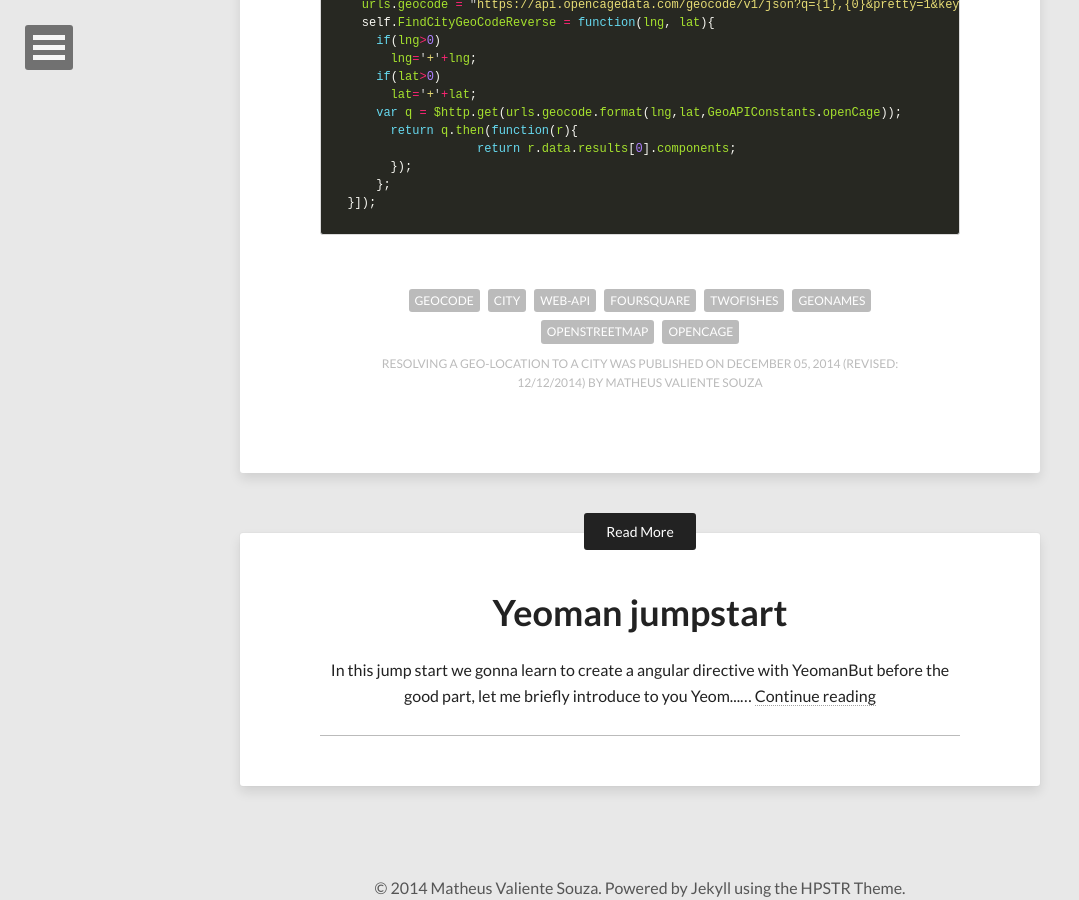
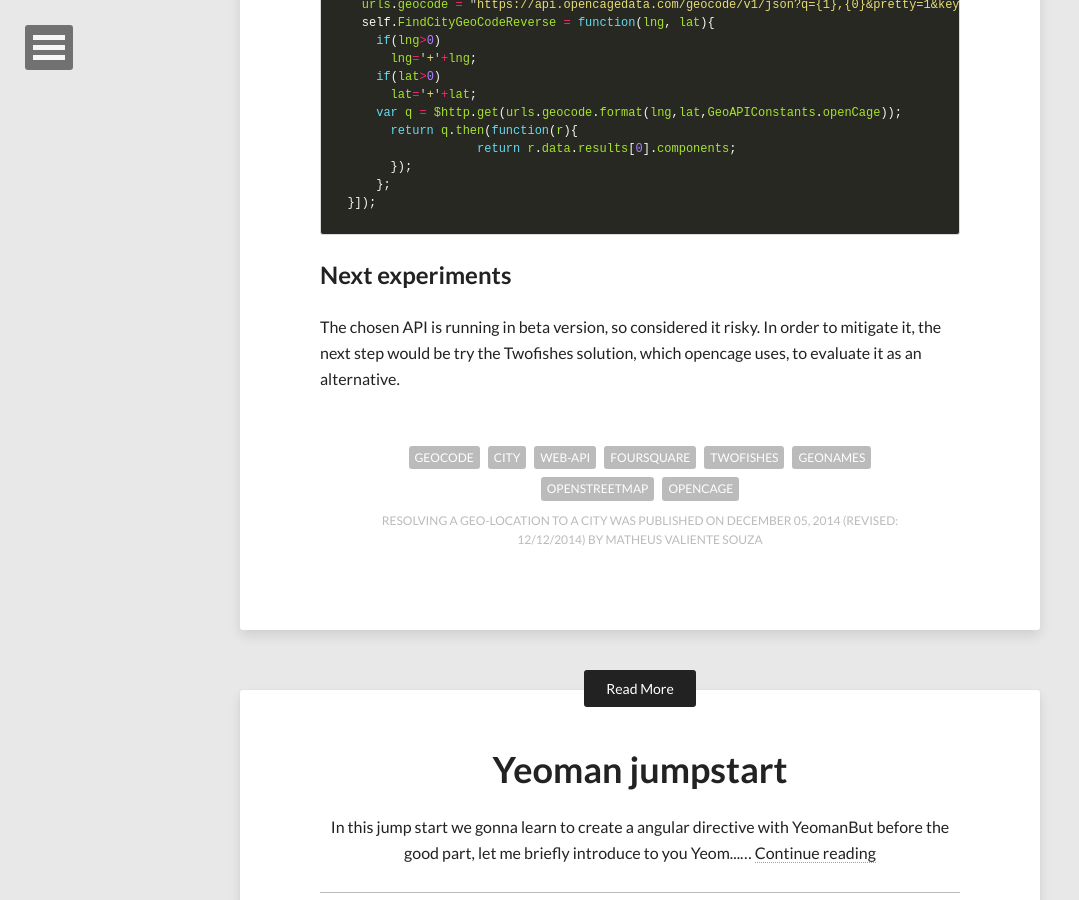
Before and after one commit to mvsouza/mvsouza.github.io, a Jekyll site: the page built from _posts/2014-12-05-resolving-a-geo-location-to-a-city.md, in a window 1280 px wide and 900 px high, scrolled down 3101 px. Shown: the whole window, without its empty margins (0-1079 px from the left). Built offline with Jekyll 4.4.1, drawn with Linux system fonts in a browser that asks for light colours; nearby versions of some CDN libraries.

Commit message:
next experiments

```diff
--- a/_posts/2014-12-05-resolving-a-geo-location-to-a-city.md
+++ b/_posts/2014-12-05-resolving-a-geo-location-to-a-city.md
@@ -157,6 +157,8 @@ reverseGeocodeModule.service('OpenCageService', [ '$http','GeoAPIConstants',
 <!---
 but the analysis of the results were quite disapoiting
 
-##Next experiment
+-->
+##Next experiments
 
--->
+The chosen API is running in beta version, so considered it risky.
+In order to mitigate it, the next step would be try the Twofishes solution, which opencage uses, to evaluate it as an alternative.
```
